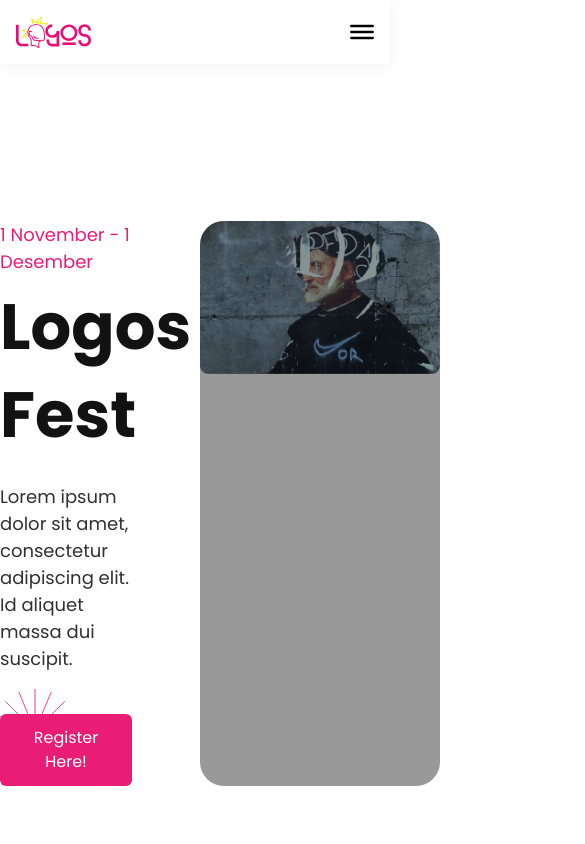
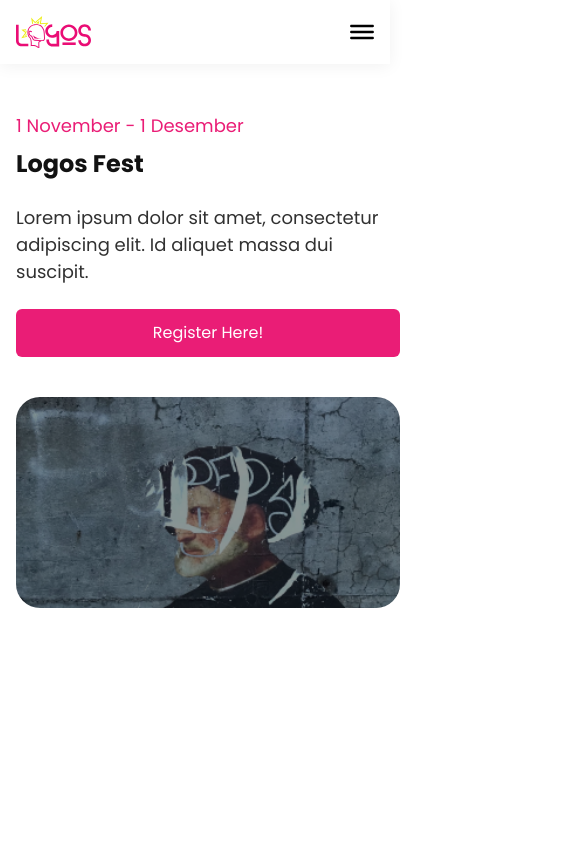
Before and after one commit to logos-engineer/logos-fest, a Next.js app: page / in a window 390 px wide. Shown: the top 844 px of the page, 585 px wide, since content can reach past the window. Built offline with nearby package versions, Linux system fonts and the light colour scheme.

Commit message:
add responsive hero

```diff
--- a/src/components/Homepage/Hero.js
+++ b/src/components/Homepage/Hero.js
@@ -2,39 +2,55 @@
 import { Button, Container, Grid } from '../Common'
 import Image from 'next/image'
 import HeroImg from '@/public/img/homepage/hero-1.png'
+import HeroMobile from '@/public/img/homepage/hero-mobile.png'
 import { ModalContext } from '@/context/RegistModal/ModalProvider'
 
 const Hero = () => {
   const modalContext = useContext(ModalContext)
 
   return (
-    <section id="hero" className="pt-[221px] pb-36 w-full">
+    <section id="hero" className="lg:pt-[221px] pb-36 pt-28 w-full">
       <Container>
         <Grid>
-          <div className="flex flex-col col-span-5 justify-center pr-7">
+          <div className="flex flex-col col-span-11 justify-center pl-4 lg:col-span-5 lg:pr-7">
             <p className="text-pink-500 text-md">1 November - 1 Desember</p>
-            <h1 className="mt-2 text-black-primary text-5xl font-bold leading-snug">
+            <h1 className="mt-2 text-black-primary text-xl font-bold leading-snug lg:text-5xl">
               Logos Fest
             </h1>
             <p className="mt-6 text-md">
               Lorem ipsum dolor sit amet, consectetur adipiscing elit. Id
               aliquet massa dui suscipit.
             </p>
-            <div className="mt-[42px] pattern-before ornament-small-star relative">
-              <Button onClick={() => modalContext.setmodalView(true)}>
+            <div className="lg:mt-[42px] lg:pattern-before lg:ornament-small-star relative mt-6">
+              <Button
+                onClick={() => modalContext.setmodalView(true)}
+                className="w-full lg:w-max"
+              >
                 Register Here!
               </Button>
             </div>
           </div>
-          <div className="col-span-7 col-start-6">
-            <div className="relative w-full h-full rounded-3xl overflow-hidden">
-              <div className="absolute w-full h-full bg-black-500 bg-opacity-40"></div>
+          <div className="col-span-11 pl-4 lg:col-span-7 lg:col-start-6">
+            <div className="relative hidden w-full h-full rounded-3xl overflow-hidden lg:block">
+              <div className="absolute w-full bg-black-500 bg-opacity-40 lg:h-full"></div>
               <Image
                 src={HeroImg}
-                alt=" Hero Image"
+                alt="Hero Image"
+                className="relative w-full h-full object-contain"
                 layout="responsive"
                 width={698}
                 height={444}
+              />
+            </div>
+            <div className="relative w-full rounded-3xl overflow-hidden lg:hidden">
+              <div className="absolute w-full bg-black-500 bg-opacity-40 lg:h-full"></div>
+              <Image
+                className="border-8 lg:hidden"
+                src={HeroMobile}
+                alt=" Hero Image"
+                layout="responsive"
+                width={328}
+                height={180}
               />
             </div>
           </div>
--- a/src/components/Layout/Header.js
+++ b/src/components/Layout/Header.js
@@ -24,7 +24,7 @@
 
   return (
     <>
-      <header className="fixed z-30 left-0 right-0 top-0 py-4 w-full bg-white shadow-navbar md:w-screen">
+      <header className="fixed z-30 left-0 right-0 top-0 py-4 bg-white shadow-navbar lg:w-screen">
         <nav className="flex items-center justify-between mx-auto px-4 max-w-screen-xl lg:px-0">
           <Link passHref href="/">
             <a>
@@ -35,7 +35,7 @@
               />
             </a>
           </Link>
-          <button>
+          <button className="lg:hidden">
             <img src="/icon/ham.svg" alt="menu nav" className="w-6 h-6" />
           </button>
           <DesktopListAndButton />
--- a/src/components/Layout/Layout.js
+++ b/src/components/Layout/Layout.js
@@ -9,7 +9,7 @@
       <Header />
       <RegisterModal />
       {children}
-      <Footer />
+      {/* <Footer /> */}
     </>
   )
 }
--- a/src/pages/index.js
+++ b/src/pages/index.js
@@ -1,9 +1,9 @@
-import Head from 'next/head';
-import Layout from '@/components/Layout/Layout';
-import Hero from '@/components/Homepage/Hero';
-import Event from '@/components/Homepage/Event';
-import Schedule from '@/components/Homepage/Schedule';
-import Book from '@/components/Homepage/Book';
+import Head from 'next/head'
+import Layout from '@/components/Layout/Layout'
+import Hero from '@/components/Homepage/Hero'
+import Event from '@/components/Homepage/Event'
+import Schedule from '@/components/Homepage/Schedule'
+import Book from '@/components/Homepage/Book'
 
 export default function Home() {
   return (
@@ -14,10 +14,10 @@
       </Head>
       <Layout>
         <Hero />
-        <Event />
-        <Schedule />
-        <Book />
+        {/* <Event /> */}
+        {/* <Schedule /> */}
+        {/* <Book /> */}
       </Layout>
     </>
-  );
+  )
 }
```
Also changed, not shown: public/img/homepage/hero-mobile.png (added).
